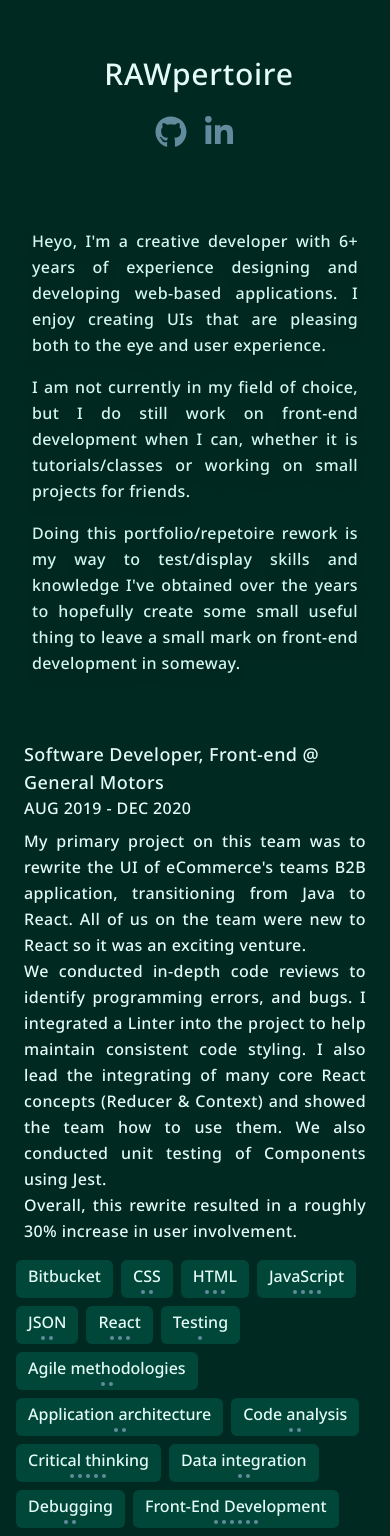
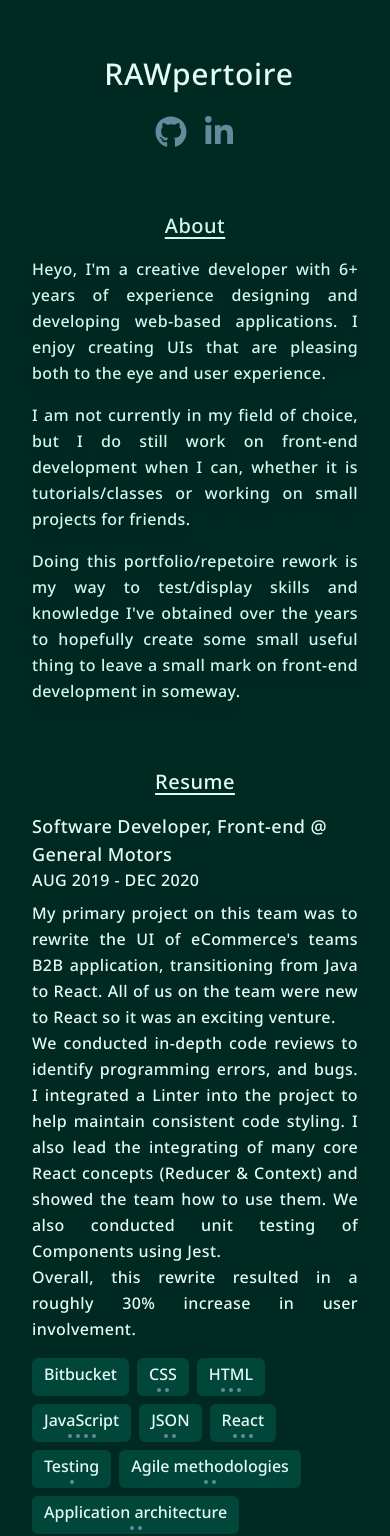
Before and after one commit to RAWoiwode/rawpertoire, a Next.js app: page /resume in a window 390 px wide. Shown: the top 1536 px of the page. Built offline with nearby package versions, Linux system fonts and the light colour scheme.

Commit message:
Adjusting layout for mobile view; Creating MobileHeader to distinguish content in mobile view

```diff
--- /dev/null
+++ b/app/components/MobileHeader.tsx
@@ -0,0 +1,12 @@
+interface Props {
+  children: React.ReactNode;
+}
+const MobileHeader = ({ children }: Props) => {
+  return (
+    <h2 className="text-center underline underline-offset-4 lg:hidden">
+      {children}
+    </h2>
+  );
+};
+
+export default MobileHeader;
--- a/app/page.tsx
+++ b/app/page.tsx
@@ -1,7 +1,10 @@
+import MobileHeader from "./components/MobileHeader";
+
 const Home = () => {
   return (
     <div className="mx-auto content-center p-4 text-text-100 lg:w-1/3">
-      <div className="mx-auto space-y-4 p-4 text-justify text-base drop-shadow-lg">
+      <MobileHeader>About</MobileHeader>
+      <div className="space-y-4 p-4 text-justify text-base drop-shadow-lg lg:mx-auto">
         <p>
           Heyo, I&apos;m a creative developer with 6+ years of experience
           designing and developing web-based applications. I enjoy creating UIs
--- a/app/projects/page.tsx
+++ b/app/projects/page.tsx
@@ -1,10 +1,12 @@
 import Link from "next/link";
 import ProjectCard from "./components/ProjectCard";
+import MobileHeader from "../components/MobileHeader";
 
 const Projects = () => {
   return (
-    <div className="mx-2 content-center lg:mx-auto lg:w-1/3">
-      <div className="mx-auto space-y-8">
+    <div className="content-center p-4 lg:mx-auto lg:w-1/3">
+      <MobileHeader>Projects</MobileHeader>
+      <div className="mx-auto space-y-8 p-4">
         <ProjectCard>
           <Link
             href={"https://rawoiwode.com/"}
--- a/app/resume/components/JobCard.tsx
+++ b/app/resume/components/JobCard.tsx
@@ -42,7 +42,7 @@ const JobCard = ({ title, date, desc, skills }: Props) => {
   return (
     <div className="flex flex-col lg:flex-row lg:space-x-4">
       <section
-        className="rounded-lg px-2 pb-4 transition-all lg:w-2/5 lg:p-6 lg:hover:translate-x-4 lg:hover:bg-background-800/50 lg:hover:shadow-lg"
+        className="rounded-lg pb-4 transition-all lg:w-2/5 lg:p-6 lg:px-2 lg:hover:translate-x-4 lg:hover:bg-background-800/50 lg:hover:shadow-lg"
         onMouseEnter={handleJobMouseEnter}
         onMouseLeave={handleJobMouseLeave}
       >
--- a/app/resume/page.tsx
+++ b/app/resume/page.tsx
@@ -1,3 +1,4 @@
+import MobileHeader from "../components/MobileHeader";
 import JobCard from "./components/JobCard";
 
 const resumeItems = [
@@ -90,6 +91,8 @@ const resumeItems = [
  */
 const Resume = () => {
   return (
+    <div className="p-4">
+      <MobileHeader>Resume</MobileHeader>
       <div className="space-y-8 p-4">
         {resumeItems.map((item) => (
           <JobCard
@@ -101,6 +104,7 @@ const Resume = () => {
           />
         ))}
       </div>
+    </div>
   );
 };
 
```
Lines whose indentation alone changed are shown as unchanged.
